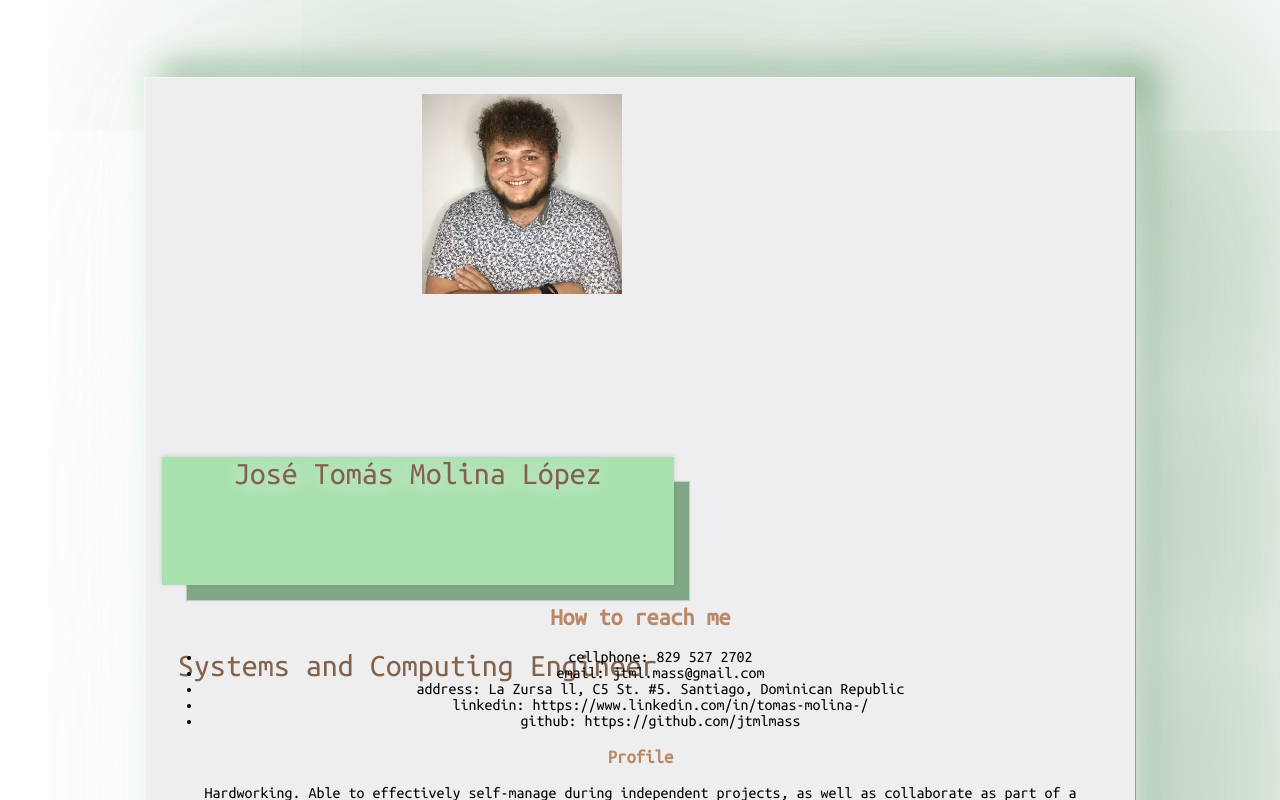
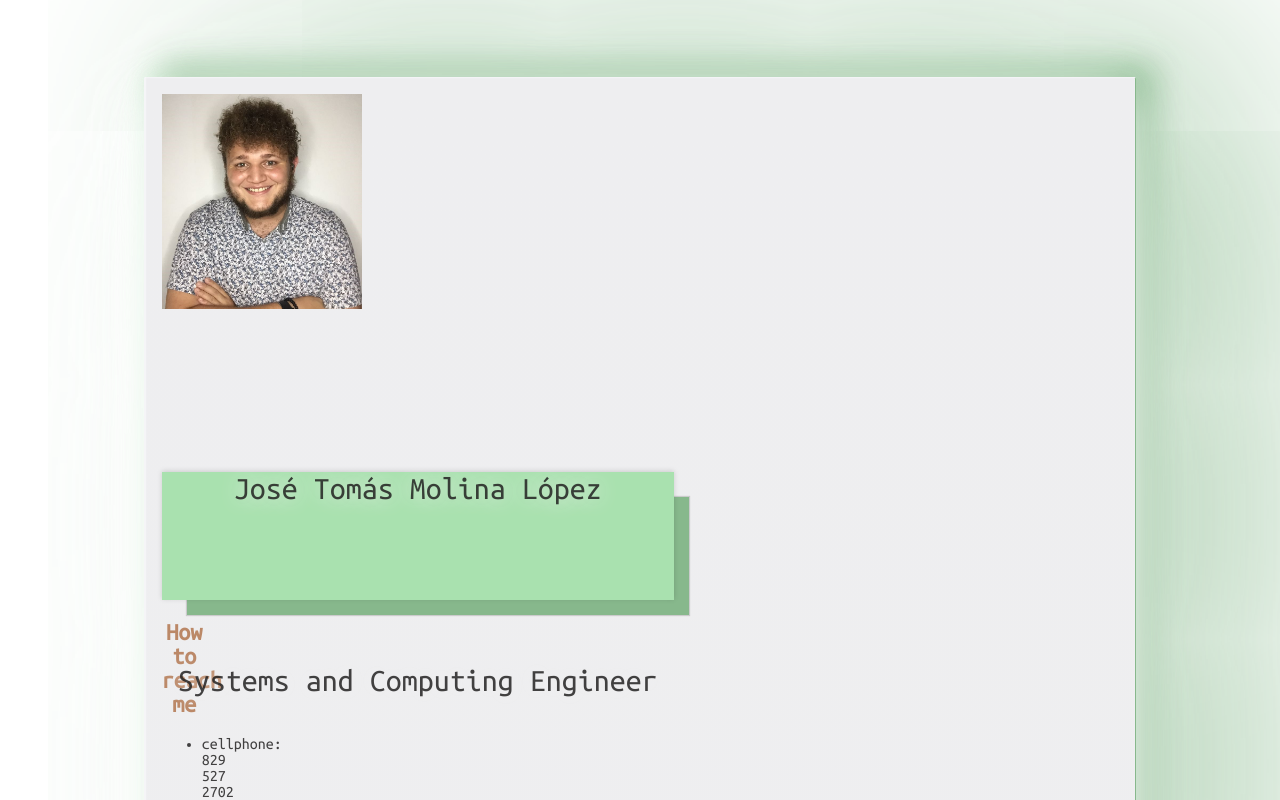
Before and after one commit to tomasjml/cv-tomas-molina, a React (Create React App) app: page / in a window 1280 px wide. Shown: the top 800 px of the page. Built offline with nearby package versions, Linux system fonts and the light colour scheme.

Commit message:
Add contact info to IdentificationInfo instead of App

```diff
--- a/src/components/identification-info/IdentificationInfo.css
+++ b/src/components/identification-info/IdentificationInfo.css
@@ -11,3 +11,22 @@
   width: 32em;
   border-color: var(--brown);
 }
+
+.avatar,
+.terminal {
+  -webkit-transition: all 0.5s ease;
+  -moz-transition: all 0.5s ease;
+  -ms-transition: all 0.5s ease;
+  -o-transition: all 0.5s ease;
+  transition: all 0.5s ease;
+  backface-visibility: hidden;
+}
+
+.terminal:hover,
+.avatar:hover {
+  -webkit-transform: scale(var(--hover-outside-sm));
+  -moz-transform: scale(var(--hover-outside-sm));
+  -ms-transform: scale(var(--hover-outside-sm));
+  -o-transform: scale(var(--hover-outside-sm));
+  transform: scale(var(--hover-outside-sm));
+}
--- a/src/components/identification-info/IdentificationInfo.js
+++ b/src/components/identification-info/IdentificationInfo.js
@@ -1,14 +1,21 @@
 import React from 'react';
 import "./IdentificationInfo.css";
+import ContactInfo from "../contact-info/ContactInfo";
+import {
+    contactData
+  } from "../../data/DataCV";
 
 const IdentificationInfo = ({name, dedication, yourImage}) => {
     return (
         <header className="justify__content__center width__md">
-            <img src={yourImage} alt={"A picture of: " + name} width="200" height="200"/>
+            <div className="avatar">
+                <img src={yourImage} alt={"A picture of: " + name} width="200" height="215"/>
+            </div>
             <div className="terminal">
                 <h1>{name}</h1>
                 <h1>{dedication}</h1>
             </div>
+            <ContactInfo contactData={contactData} />
         </header>
     );
 }
--- a/src/index.css
+++ b/src/index.css
@@ -1,15 +1,20 @@
 @import url("https://fonts.googleapis.com/css2?family=Ubuntu+Mono&display=swap");
 
 :root {
+  /* Colors */
   --green: #a9e1af;
   --green-lighter: #dcf5df;
-  --green-darker: #80a885;
+  --green-darker: #87b88c;
   --brown: #bb8867;
   --brown-darker: #83624c;
   --white: #eeeef0;
   --white-lighter: #efefef;
   --white-light: #f5f5f7;
+  --black: #201f1fd7;
+
+  /* Effects */
   --hover-inside-sm: 0.98;
+  --hover-outside-sm: 1.05;
 }
 
 .App {
@@ -20,7 +25,7 @@
 }
 
 .background {
-  z-index: -5;
+  z-index: -10;
   position: relative;
   top: 0;
   left: 0;
@@ -100,7 +105,7 @@
     var(--white) 0%,
     var(--white-lighter) 100%
   ); /* W3C */
-  filter: progid:DXImageTransform.Microsoft.gradient( startColorstr='#e8e8ea', endColorstr='#efefef',GradientType=0 ); /* IE6-9 */
+  filter: progid:DXImageTransform.Microsoft.gradient( startColorstr=var(--green), endColorstr=var(--green-lighter),GradientType=0 ); /* IE6-9 */
 
   margin: auto;
 
@@ -139,7 +144,7 @@
 h1 {
   margin: 5em 0;
   margin-bottom: 50px;
-  color: var(--brown-darker);
+  color: var(--black);
   font-weight: normal;
   text-align: center;
   text-shadow: 0 0px 20px #eee;
@@ -150,6 +155,13 @@ h3,
 h4,
 h5 {
   color: var(--brown);
+}
+
+p,
+ul,
+li {
+  font-size: 1em;
+  color: var(--black);
 }
 
 a {
@@ -172,7 +184,7 @@ body {
 body {
   margin: 1%;
   padding: 5%;
-  font-family: "overlock", cursive;
+  font-family: "Ubuntu Mono", monospace;
   -webkit-font-smoothing: antialiased;
   -moz-osx-font-smoothing: grayscale;
 }
@@ -195,17 +207,21 @@ code {
 }
 
 .width__sm {
-  width: 540px;
+  width: 34em;
 }
 
 .width__md {
-  width: 720px;
+  width: 45px;
 }
 
 .width__lg {
-  width: 960px;
+  width: 60px;
 }
 
 .width__xl {
-  width: 1140px;
+  width: 70px;
 }
+
+.text--black {
+  color: black;
+}
```
